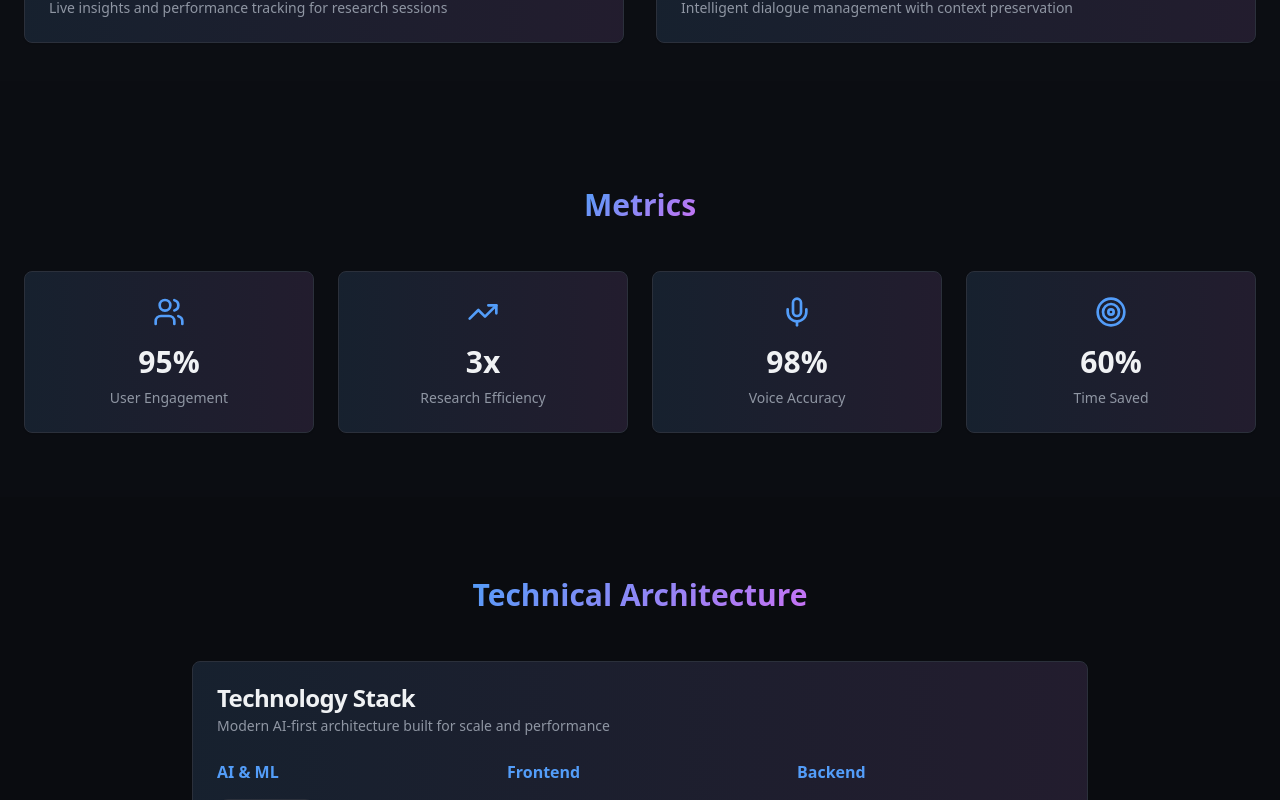
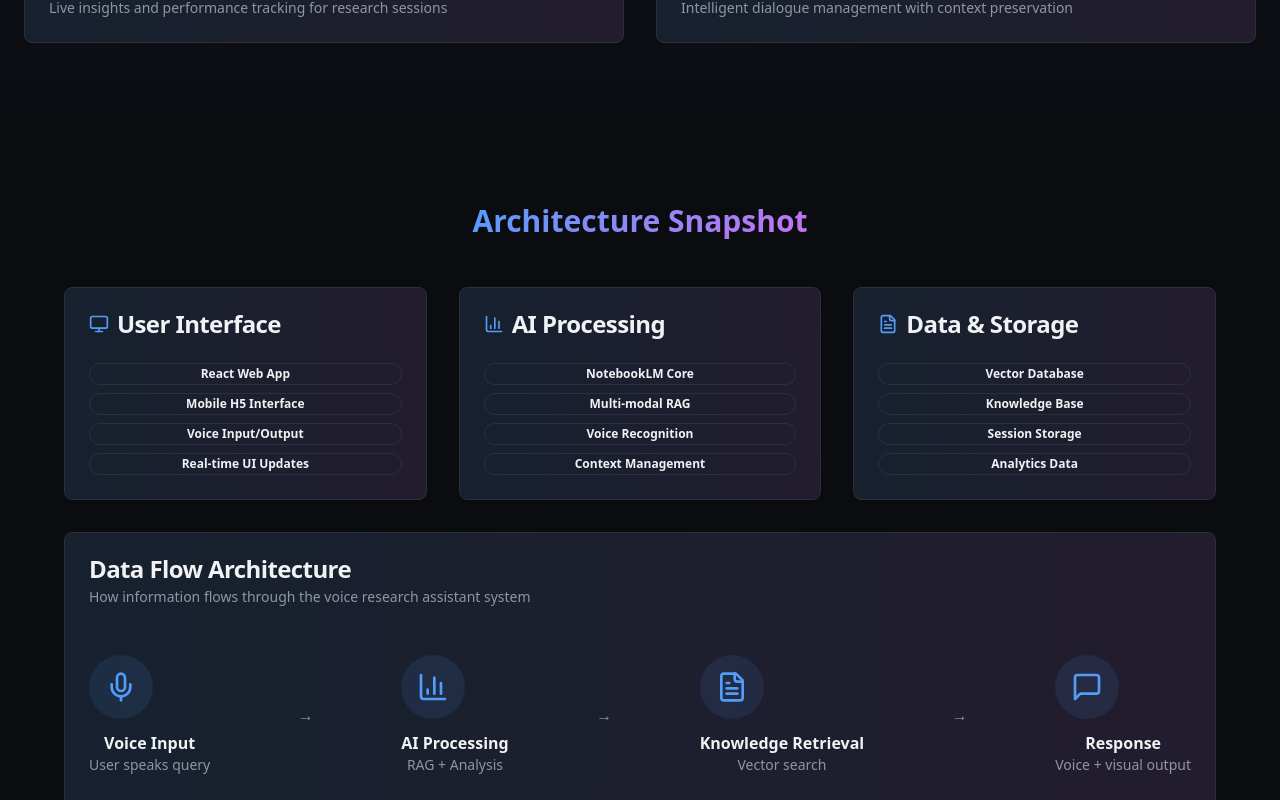
Before and after one commit to ziziyoung/voice-research-ai, a React (Vite) app: page /voice-research-assistant in a window 1280 px wide. Shown: the part 2460-3260 px from the top of the page. Built offline with nearby package versions, Linux system fonts and the light colour scheme.

Commit message:
Add Architecture Snapshot section

```diff
--- a/src/pages/VoiceResearchAssistant.tsx
+++ b/src/pages/VoiceResearchAssistant.tsx
@@ -150,6 +150,124 @@ const VoiceResearchAssistant = () => {
         </div>
       </section>
 
+      {/* Architecture Snapshot */}
+      <section className="py-20 bg-background">
+        <div className="container mx-auto px-6">
+          <h2 className="text-3xl font-bold text-center mb-12">
+            <span className="gradient-text">Architecture Snapshot</span>
+          </h2>
+
+          <div className="max-w-6xl mx-auto">
+            <div className="grid grid-cols-1 md:grid-cols-3 gap-8 mb-8">
+              {/* User Interface Layer */}
+              <Card className="tech-card">
+                <CardHeader>
+                  <CardTitle className="flex items-center gap-2">
+                    <Monitor className="w-5 h-5 text-primary" />
+                    User Interface
+                  </CardTitle>
+                </CardHeader>
+                <CardContent className="space-y-3">
+                  <div className="space-y-2">
+                    <Badge variant="outline" className="w-full justify-center">React Web App</Badge>
+                    <Badge variant="outline" className="w-full justify-center">Mobile H5 Interface</Badge>
+                    <Badge variant="outline" className="w-full justify-center">Voice Input/Output</Badge>
+                    <Badge variant="outline" className="w-full justify-center">Real-time UI Updates</Badge>
+                  </div>
+                </CardContent>
+              </Card>
+
+              {/* Processing Layer */}
+              <Card className="tech-card">
+                <CardHeader>
+                  <CardTitle className="flex items-center gap-2">
+                    <BarChart3 className="w-5 h-5 text-primary" />
+                    AI Processing
+                  </CardTitle>
+                </CardHeader>
+                <CardContent className="space-y-3">
+                  <div className="space-y-2">
+                    <Badge variant="outline" className="w-full justify-center">NotebookLM Core</Badge>
+                    <Badge variant="outline" className="w-full justify-center">Multi-modal RAG</Badge>
+                    <Badge variant="outline" className="w-full justify-center">Voice Recognition</Badge>
+                    <Badge variant="outline" className="w-full justify-center">Context Management</Badge>
+                  </div>
+                </CardContent>
+              </Card>
+
+              {/* Data Layer */}
+              <Card className="tech-card">
+                <CardHeader>
+                  <CardTitle className="flex items-center gap-2">
+                    <FileText className="w-5 h-5 text-primary" />
+                    Data & Storage
+                  </CardTitle>
+                </CardHeader>
+                <CardContent className="space-y-3">
+                  <div className="space-y-2">
+                    <Badge variant="outline" className="w-full justify-center">Vector Database</Badge>
+                    <Badge variant="outline" className="w-full justify-center">Knowledge Base</Badge>
+                    <Badge variant="outline" className="w-full justify-center">Session Storage</Badge>
+                    <Badge variant="outline" className="w-full justify-center">Analytics Data</Badge>
+                  </div>
+                </CardContent>
+              </Card>
+            </div>
+
+            {/* Data Flow Visualization */}
+            <Card className="tech-card">
+              <CardHeader>
+                <CardTitle>Data Flow Architecture</CardTitle>
+                <CardDescription>
+                  How information flows through the voice research assistant system
+                </CardDescription>
+              </CardHeader>
+              <CardContent>
+                <div className="flex flex-col md:flex-row items-center justify-between gap-6 py-6">
+                  <div className="text-center">
+                    <div className="w-16 h-16 bg-primary/10 rounded-full flex items-center justify-center mb-3">
+                      <Mic className="w-8 h-8 text-primary" />
+                    </div>
+                    <h4 className="font-semibold">Voice Input</h4>
+                    <p className="text-sm text-muted-foreground">User speaks query</p>
+                  </div>
+
+                  <div className="hidden md:block text-muted-foreground">→</div>
+
+                  <div className="text-center">
+                    <div className="w-16 h-16 bg-primary/10 rounded-full flex items-center justify-center mb-3">
+                      <BarChart3 className="w-8 h-8 text-primary" />
+                    </div>
+                    <h4 className="font-semibold">AI Processing</h4>
+                    <p className="text-sm text-muted-foreground">RAG + Analysis</p>
+                  </div>
+
+                  <div className="hidden md:block text-muted-foreground">→</div>
+
+                  <div className="text-center">
+                    <div className="w-16 h-16 bg-primary/10 rounded-full flex items-center justify-center mb-3">
+                      <FileText className="w-8 h-8 text-primary" />
+                    </div>
+                    <h4 className="font-semibold">Knowledge Retrieval</h4>
+                    <p className="text-sm text-muted-foreground">Vector search</p>
+                  </div>
+
+                  <div className="hidden md:block text-muted-foreground">→</div>
+
+                  <div className="text-center">
+                    <div className="w-16 h-16 bg-primary/10 rounded-full flex items-center justify-center mb-3">
+                      <MessageSquare className="w-8 h-8 text-primary" />
+                    </div>
+                    <h4 className="font-semibold">Response</h4>
+                    <p className="text-sm text-muted-foreground">Voice + visual output</p>
+                  </div>
+                </div>
+              </CardContent>
+            </Card>
+          </div>
+        </div>
+      </section>
+
       {/* Key Metrics */}
       <section className="py-16 bg-card/30">
         <div className="container mx-auto px-6">
```
